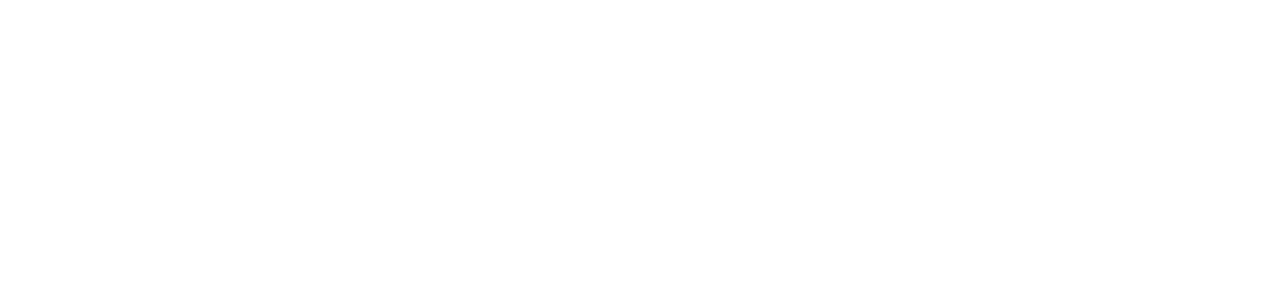
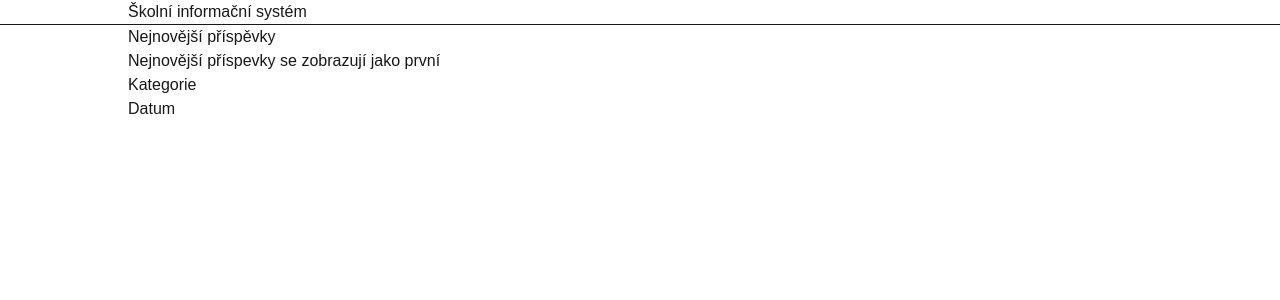
Before and after one commit to ulricht01/Is, a Next.js app in the folder web/: page / in a window 1280 px wide. Shown: the top 300 px of the page. Built offline with nearby package versions, Linux system fonts and the light colour scheme.

Commit message:
Added few components

```diff
--- a/web/app/layout.tsx
+++ b/web/app/layout.tsx
@@ -13,8 +13,8 @@
 });
 
 export const metadata: Metadata = {
-  title: "Create Next App",
-  description: "Generated by create next app",
+  title: "Školní informační systém",
+  description: "Školní informační systém SPSUL",
 };
 
 export default function RootLayout({
--- a/web/app/page.tsx
+++ b/web/app/page.tsx
@@ -1,9 +1,19 @@
-import Image from "next/image";
+import Post from "@/components/MainPage/Post";
+import Filter from "@/components/MainPage/Filter";
+import Title from "@/components/MainPage/Title";
+import Container from "@/components/PagesStructure/Container";
+import categoryOptions from "../js/categoryOptions";
+
 
 export default function Home() {
   return (
-    <div>
-
-    </div>
+    <Container title="Školní informační systém">
+        <Title
+          title="Nejnovější příspěvky"
+          description="Nejnovější příspevky se zobrazují jako první">
+        </Title>
+        <Filter filterArray={categoryOptions} text="Kategorie" type="category"></Filter>
+        <Filter filterArray={categoryOptions} text="Datum" type="date"></Filter>
+    </Container>
   );
 }
--- /dev/null
+++ b/web/components/MainPage/Filter.tsx
@@ -0,0 +1,53 @@
+"use client";
+
+import { useState } from "react";
+import DatePicker from "react-datepicker";
+import "react-datepicker/dist/react-datepicker.css";
+
+export default function Filter({
+    filterArray,
+    text,
+    type,
+}: {
+    filterArray?: Array<string>; // Optional for date filter
+    text: string;
+    type: "category" | "date"; // Type of filter
+}) {
+    const [filterOptions, setFilterOptions] = useState(filterArray || []); // Default to empty array for date filter
+    const [showOptions, setShowOptions] = useState(false);
+    const [selectedDate, setSelectedDate] = useState<Date | null>(null); // State for date selection
+
+    return (
+        <div>
+            <button
+                onClick={() => {
+                    setShowOptions(!showOptions); // Toggle visibility
+                }}
+            >
+                {text}
+            </button>
+            {showOptions && (
+                <div>
+                    {type === "category" && filterOptions && ( // Render category options
+                        <div>
+                            {filterOptions.map((option, index) => (
+                                <p key={index}>{option}</p>
+                            ))}
+                        </div>
+                    )}
+                    {type === "date" && ( // Render date picker
+                        <div className="">
+                            <DatePicker
+                                selected={selectedDate}
+                                onChange={(date) => setSelectedDate(date)} // Update selected date
+                                dateFormat="yyyy-MM-dd"
+                                isClearable
+                                placeholderText="Zvolte datum"
+                            />
+                        </div>
+                    )}
+                </div>
+            )}
+        </div>
+    );
+}
--- /dev/null
+++ b/web/components/MainPage/Post.tsx
@@ -0,0 +1,7 @@
+export default function Post(){
+    return (
+        <div>
+
+        </div>
+    )
+}
--- /dev/null
+++ b/web/components/MainPage/Title.tsx
@@ -0,0 +1,8 @@
+export default function Title({title, description} : {title : string, description : string}){
+    return (
+        <div>
+            <p>{title}</p>
+            <p>{description}</p>
+        </div>
+    )
+}
--- /dev/null
+++ b/web/components/PagesStructure/Container.tsx
@@ -0,0 +1,11 @@
+export default function Container({title, children} : {title: string, children: React.ReactNode}){
+    return (
+        <div>
+            <p className="w-4/5 mx-auto">{title}</p>
+            <hr/>
+            <div className="mx-auto flex flex-col w-4/5">
+                {children}
+            </div>
+        </div>
+    )
+}
--- /dev/null
+++ b/web/js/categoryOptions.js
@@ -0,0 +1,7 @@
+const categoryOptions = [
+    "Důležité",
+    "Informativní",
+    "Nepřítomnost"
+]
+
+export default categoryOptions;
--- a/web/package.json
+++ b/web/package.json
@@ -11,6 +11,7 @@
   "dependencies": {
     "next": "16.2.4",
     "react": "19.2.4",
+    "react-datepicker": "^9.1.0",
     "react-dom": "19.2.4"
   },
   "devDependencies": {
```
Also changed, not shown: 1 other file (tests, documents, lock files or other folders).
